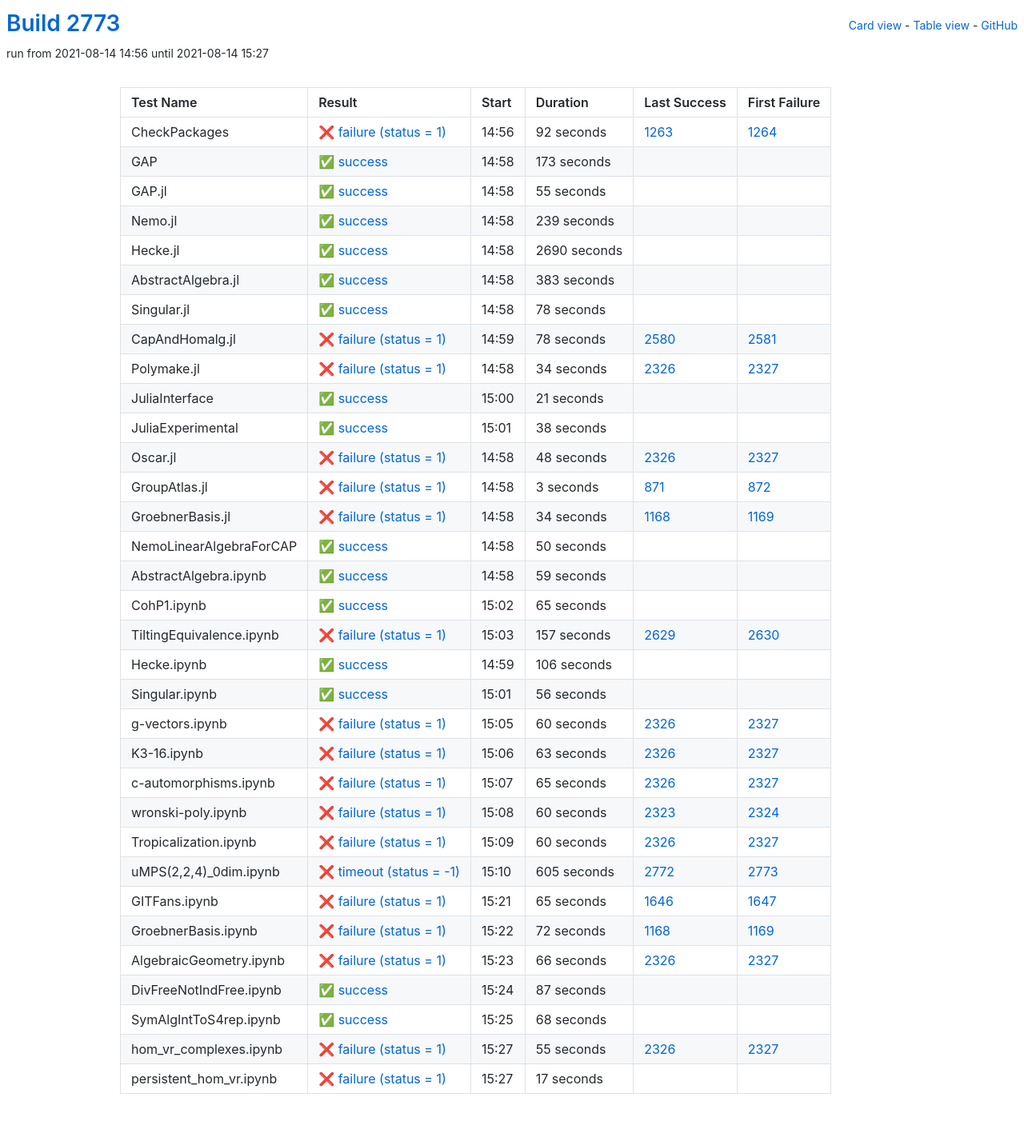
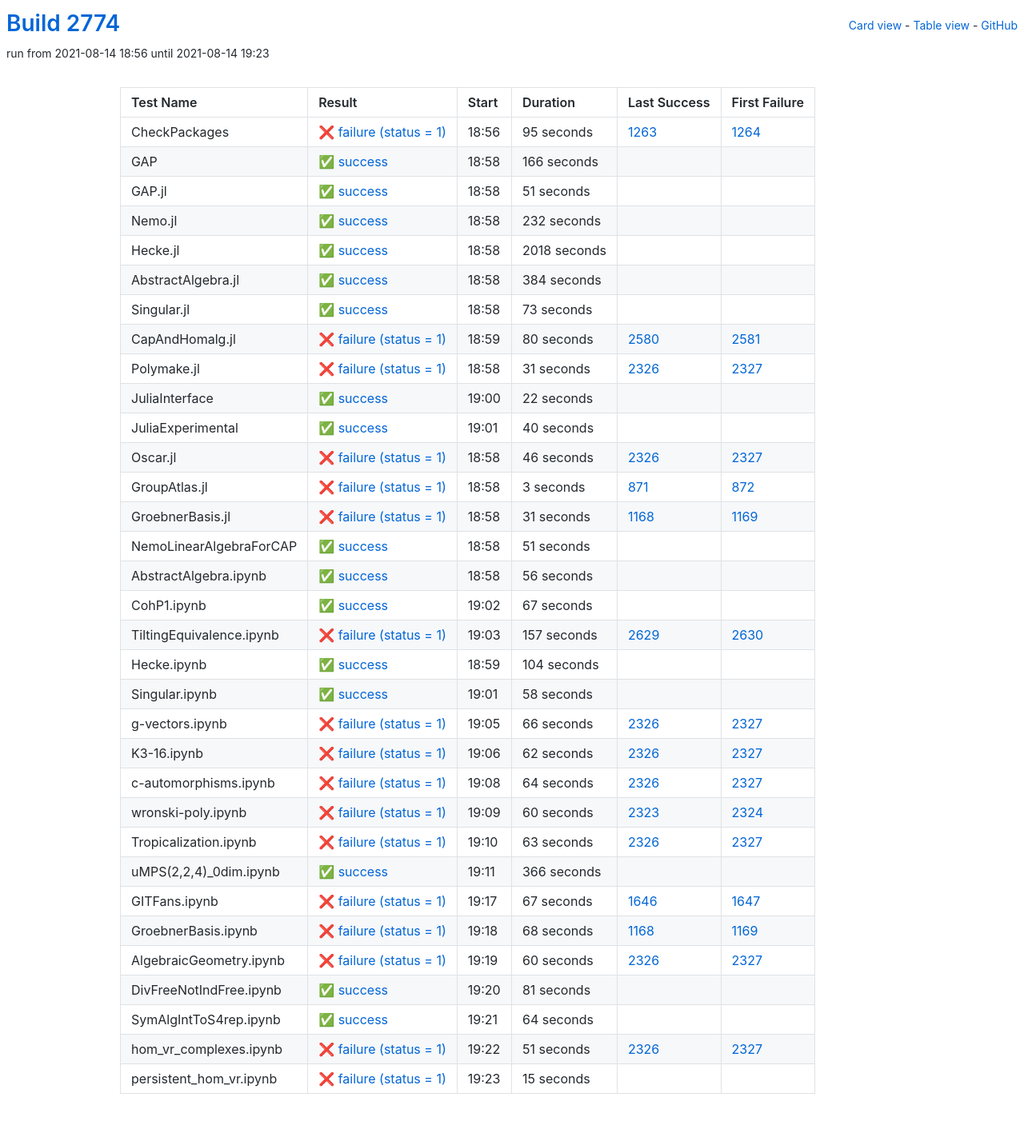
Before and after one commit to oscar-system/oscar-ci-status-stable, a Jekyll site: the page built from table.html, in a window 1280 px wide. Shown: the whole page at 80% size. Built offline with Jekyll 4.4.1, drawn with Linux system fonts in a browser that asks for light colours.

Commit message:
Build #2774

```diff
--- a/_data/ci.yml
+++ b/_data/ci.yml
@@ -1,6 +1,6 @@
 ---
-build: 2773
-build_url: https://oscarci.mathematik.uni-kl.de/job/oscar-stable/2773/
+build: 2774
+build_url: https://oscarci.mathematik.uni-kl.de/job/oscar-stable/2774/
 job: oscar-stable
 organization: oscar-system
 repo: oscar-ci-status-stable
@@ -8,152 +8,152 @@ repourl: https://github.com/oscar-system/oscar-ci-status-stable
 tests:
 - name: CheckPackages
   id: checkpackages
-  log: https://oscarci.mathematik.uni-kl.de/job/oscar-stable/2773/artifact/logs/build-2773/CheckPackages.log
-  start: 2021-08-14 14:56
+  log: https://oscarci.mathematik.uni-kl.de/job/oscar-stable/2774/artifact/logs/build-2774/CheckPackages.log
+  start: 2021-08-14 18:56
   success: false
   exitcode: 1
   status: failure
-  duration: 92
+  duration: 95
   last_success: 1263
   last_success_url: https://oscarci.mathematik.uni-kl.de/job/oscar-stable/1263/
   first_failure: 1264
   first_failure_url: https://oscarci.mathematik.uni-kl.de/job/oscar-stable/1264/
 - name: GAP
   id: gap
-  log: https://oscarci.mathematik.uni-kl.de/job/oscar-stable/2773/artifact/logs/build-2773/GAP.log
-  start: 2021-08-14 14:58
+  log: https://oscarci.mathematik.uni-kl.de/job/oscar-stable/2774/artifact/logs/build-2774/GAP.log
+  start: 2021-08-14 18:58
   success: true
   exitcode: 0
   status: success
-  duration: 173
+  duration: 166
   last_success: false
   last_success_url:
   first_failure: false
   first_failure_url:
 - name: GAP.jl
   id: gap-jl
-  log: https://oscarci.mathematik.uni-kl.de/job/oscar-stable/2773/artifact/logs/build-2773/GAP.jl.log
-  start: 2021-08-14 14:58
+  log: https://oscarci.mathematik.uni-kl.de/job/oscar-stable/2774/artifact/logs/build-2774/GAP.jl.log
+  start: 2021-08-14 18:58
   success: true
   exitcode: 0
   status: success
-  duration: 55
+  duration: 51
   last_success: false
   last_success_url:
   first_failure: false
   first_failure_url:
 - name: Nemo.jl
   id: nemo-jl
-  log: https://oscarci.mathematik.uni-kl.de/job/oscar-stable/2773/artifact/logs/build-2773/Nemo.jl.log
-  start: 2021-08-14 14:58
+  log: https://oscarci.mathematik.uni-kl.de/job/oscar-stable/2774/artifact/logs/build-2774/Nemo.jl.log
+  start: 2021-08-14 18:58
   success: true
   exitcode: 0
   status: success
-  duration: 239
+  duration: 232
   last_success: false
   last_success_url:
   first_failure: false
   first_failure_url:
 - name: Hecke.jl
   id: hecke-jl
-  log: https://oscarci.mathematik.uni-kl.de/job/oscar-stable/2773/artifact/logs/build-2773/Hecke.jl.log
-  start: 2021-08-14 14:58
+  log: https://oscarci.mathematik.uni-kl.de/job/oscar-stable/2774/artifact/logs/build-2774/Hecke.jl.log
+  start: 2021-08-14 18:58
   success: true
   exitcode: 0
   status: success
-  duration: 2690
+  duration: 2018
   last_success: false
   last_success_url:
   first_failure: false
   first_failure_url:
 - name: AbstractAlgebra.jl
   id: abstractalgebra-jl
-  log: https://oscarci.mathematik.uni-kl.de/job/oscar-stable/2773/artifact/logs/build-2773/AbstractAlgebra.jl.log
-  start: 2021-08-14 14:58
+  log: https://oscarci.mathematik.uni-kl.de/job/oscar-stable/2774/artifact/logs/build-2774/AbstractAlgebra.jl.log
+  start: 2021-08-14 18:58
   success: true
   exitcode: 0
   status: success
-  duration: 383
+  duration: 384
   last_success: false
   last_success_url:
   first_failure: false
   first_failure_url:
 - name: Singular.jl
   id: singular-jl
-  log: https://oscarci.mathematik.uni-kl.de/job/oscar-stable/2773/artifact/logs/build-2773/Singular.jl.log
-  start: 2021-08-14 14:58
+  log: https://oscarci.mathematik.uni-kl.de/job/oscar-stable/2774/artifact/logs/build-2774/Singular.jl.log
+  start: 2021-08-14 18:58
   success: true
   exitcode: 0
   status: success
-  duration: 78
+  duration: 73
   last_success: false
   last_success_url:
   first_failure: false
   first_failure_url:
 - name: CapAndHomalg.jl
   id: capandhomalg-jl
-  log: https://oscarci.mathematik.uni-kl.de/job/oscar-stable/2773/artifact/logs/build-2773/CapAndHomalg.jl.log
-  start: 2021-08-14 14:59
+  log: https://oscarci.mathematik.uni-kl.de/job/oscar-stable/2774/artifact/logs/build-2774/CapAndHomalg.jl.log
+  start: 2021-08-14 18:59
   success: false
   exitcode: 1
   status: failure
-  duration: 78
+  duration: 80
   last_success: 2580
   last_success_url: https://oscarci.mathematik.uni-kl.de/job/oscar-stable/2580/
   first_failure: 2581
   first_failure_url: https://oscarci.mathematik.uni-kl.de/job/oscar-stable/2581/
 - name: Polymake.jl
   id: polymake-jl
-  log: https://oscarci.mathematik.uni-kl.de/job/oscar-stable/2773/artifact/logs/build-2773/Polymake.jl.log
-  start: 2021-08-14 14:58
+  log: https://oscarci.mathematik.uni-kl.de/job/oscar-stable/2774/artifact/logs/build-2774/Polymake.jl.log
+  start: 2021-08-14 18:58
   success: false
   exitcode: 1
   status: failure
-  duration: 34
+  duration: 31
   last_success: 2326
   last_success_url: https://oscarci.mathematik.uni-kl.de/job/oscar-stable/2326/
   first_failure: 2327
   first_failure_url: https://oscarci.mathematik.uni-kl.de/job/oscar-stable/2327/
 - name: JuliaInterface
   id: juliainterface
-  log: https://oscarci.mathematik.uni-kl.de/job/oscar-stable/2773/artifact/logs/build-2773/JuliaInterface.log
-  start: 2021-08-14 15:00
+  log: https://oscarci.mathematik.uni-kl.de/job/oscar-stable/2774/artifact/logs/build-2774/JuliaInterface.log
+  start: 2021-08-14 19:00
   success: true
   exitcode: 0
   status: success
-  duration: 21
+  duration: 22
   last_success: false
   last_success_url:
   first_failure: false
   first_failure_url:
 - name: JuliaExperimental
   id: juliaexperimental
-  log: https://oscarci.mathematik.uni-kl.de/job/oscar-stable/2773/artifact/logs/build-2773/JuliaExperimental.log
-  start: 2021-08-14 15:01
+  log: https://oscarci.mathematik.uni-kl.de/job/oscar-stable/2774/artifact/logs/build-2774/JuliaExperimental.log
+  start: 2021-08-14 19:01
   success: true
   exitcode: 0
   status: success
-  duration: 38
+  duration: 40
   last_success: false
   last_success_url:
   first_failure: false
   first_failure_url:
 - name: Oscar.jl
   id: oscar-jl
-  log: https://oscarci.mathematik.uni-kl.de/job/oscar-stable/2773/artifact/logs/build-2773/Oscar.jl.log
-  start: 2021-08-14 14:58
+  log: https://oscarci.mathematik.uni-kl.de/job/oscar-stable/2774/artifact/logs/build-2774/Oscar.jl.log
+  start: 2021-08-14 18:58
   success: false
   exitcode: 1
   status: failure
-  duration: 48
+  duration: 46
   last_success: 2326
   last_success_url: https://oscarci.mathematik.uni-kl.de/job/oscar-stable/2326/
   first_failure: 2327
   first_failure_url: https://oscarci.mathematik.uni-kl.de/job/oscar-stable/2327/
 - name: GroupAtlas.jl
   id: groupatlas-jl
-  log: https://oscarci.mathematik.uni-kl.de/job/oscar-stable/2773/artifact/logs/build-2773/GroupAtlas.jl.log
-  start: 2021-08-14 14:58
+  log: https://oscarci.mathematik.uni-kl.de/job/oscar-stable/2774/artifact/logs/build-2774/GroupAtlas.jl.log
+  start: 2021-08-14 18:58
   success: false
   exitcode: 1
   status: failure
@@ -164,56 +164,56 @@ tests:
   first_failure_url: https://oscarci.mathematik.uni-kl.de/job/oscar-stable/872/
 - name: GroebnerBasis.jl
   id: groebnerbasis-jl
-  log: https://oscarci.mathematik.uni-kl.de/job/oscar-stable/2773/artifact/logs/build-2773/GroebnerBasis.jl.log
-  start: 2021-08-14 14:58
+  log: https://oscarci.mathematik.uni-kl.de/job/oscar-stable/2774/artifact/logs/build-2774/GroebnerBasis.jl.log
+  start: 2021-08-14 18:58
   success: false
   exitcode: 1
   status: failure
-  duration: 34
+  duration: 31
   last_success: 1168
   last_success_url: https://oscarci.mathematik.uni-kl.de/job/oscar-stable/1168/
   first_failure: 1169
   first_failure_url: https://oscarci.mathematik.uni-kl.de/job/oscar-stable/1169/
 - name: NemoLinearAlgebraForCAP
   id: nemolinearalgebraforcap
-  log: https://oscarci.mathematik.uni-kl.de/job/oscar-stable/2773/artifact/logs/build-2773/NemoLinearAlgebraForCAP.log
-  start: 2021-08-14 14:58
+  log: https://oscarci.mathematik.uni-kl.de/job/oscar-stable/2774/artifact/logs/build-2774/NemoLinearAlgebraForCAP.log
+  start: 2021-08-14 18:58
   success: true
   exitcode: 0
   status: success
-  duration: 50
+  duration: 51
   last_success: false
   last_success_url:
   first_failure: false
   first_failure_url:
 - name: AbstractAlgebra.ipynb
   id: abstractalgebra-ipynb
-  log: https://oscarci.mathematik.uni-kl.de/job/oscar-stable/2773/artifact/logs/build-2773/AbstractAlgebra.ipynb.log
-  start: 2021-08-14 14:58
+  log: https://oscarci.mathematik.uni-kl.de/job/oscar-stable/2774/artifact/logs/build-2774/AbstractAlgebra.ipynb.log
+  start: 2021-08-14 18:58
   success: true
   exitcode: 0
   status: success
-  duration: 59
+  duration: 56
   last_success: false
   last_success_url:
   first_failure: false
   first_failure_url:
 - name: CohP1.ipynb
   id: cohp1-ipynb
-  log: https://oscarci.mathematik.uni-kl.de/job/oscar-stable/2773/artifact/logs/build-2773/CohP1.ipynb.log
-  start: 2021-08-14 15:02
+  log: https://oscarci.mathematik.uni-kl.de/job/oscar-stable/2774/artifact/logs/build-2774/CohP1.ipynb.log
+  start: 2021-08-14 19:02
   success: true
   exitcode: 0
   status: success
-  duration: 65
+  duration: 67
   last_success: false
   last_success_url:
   first_failure: false
   first_failure_url:
 - name: TiltingEquivalence.ipynb
   id: tiltingequivalence-ipynb
-  log: https://oscarci.mathematik.uni-kl.de/job/oscar-stable/2773/artifact/logs/build-2773/TiltingEquivalence.ipynb.log
-  start: 2021-08-14 15:03
+  log: https://oscarci.mathematik.uni-kl.de/job/oscar-stable/2774/artifact/logs/build-2774/TiltingEquivalence.ipynb.log
+  start: 2021-08-14 19:03
   success: false
   exitcode: 1
   status: failure
@@ -224,68 +224,68 @@ tests:
   first_failure_url: https://oscarci.mathematik.uni-kl.de/job/oscar-stable/2630/
 - name: Hecke.ipynb
   id: hecke-ipynb
-  log: https://oscarci.mathematik.uni-kl.de/job/oscar-stable/2773/artifact/logs/build-2773/Hecke.ipynb.log
-  start: 2021-08-14 14:59
+  log: https://oscarci.mathematik.uni-kl.de/job/oscar-stable/2774/artifact/logs/build-2774/Hecke.ipynb.log
+  start: 2021-08-14 18:59
   success: true
   exitcode: 0
   status: success
-  duration: 106
+  duration: 104
   last_success: false
   last_success_url:
   first_failure: false
   first_failure_url:
 - name: Singular.ipynb
   id: singular-ipynb
-  log: https://oscarci.mathematik.uni-kl.de/job/oscar-stable/2773/artifact/logs/build-2773/Singular.ipynb.log
-  start: 2021-08-14 15:01
+  log: https://oscarci.mathematik.uni-kl.de/job/oscar-stable/2774/artifact/logs/build-2774/Singular.ipynb.log
+  start: 2021-08-14 19:01
   success: true
   exitcode: 0
   status: success
-  duration: 56
+  duration: 58
   last_success: false
   last_success_url:
   first_failure: false
   first_failure_url:
 - name: g-vectors.ipynb
   id: g-vectors-ipynb
-  log: https://oscarci.mathematik.uni-kl.de/job/oscar-stable/2773/artifact/logs/build-2773/g-vectors.ipynb.log
-  start: 2021-08-14 15:05
+  log: https://oscarci.mathematik.uni-kl.de/job/oscar-stable/2774/artifact/logs/build-2774/g-vectors.ipynb.log
+  start: 2021-08-14 19:05
   success: false
   exitcode: 1
   status: failure
-  duration: 60
+  duration: 66
   last_success: 2326
   last_success_url: https://oscarci.mathematik.uni-kl.de/job/oscar-stable/2326/
   first_failure: 2327
   first_failure_url: https://oscarci.mathematik.uni-kl.de/job/oscar-stable/2327/
 - name: K3-16.ipynb
   id: k3-16-ipynb
-  log: https://oscarci.mathematik.uni-kl.de/job/oscar-stable/2773/artifact/logs/build-2773/K3-16.ipynb.log
-  start: 2021-08-14 15:06
+  log: https://oscarci.mathematik.uni-kl.de/job/oscar-stable/2774/artifact/logs/build-2774/K3-16.ipynb.log
+  start: 2021-08-14 19:06
   success: false
   exitcode: 1
   status: failure
-  duration: 63
+  duration: 62
   last_success: 2326
   last_success_url: https://oscarci.mathematik.uni-kl.de/job/oscar-stable/2326/
   first_failure: 2327
   first_failure_url: https://oscarci.mathematik.uni-kl.de/job/oscar-stable/2327/
 - name: c-automorphisms.ipynb
   id: c-automorphisms-ipynb
-  log: https://oscarci.mathematik.uni-kl.de/job/oscar-stable/2773/artifact/logs/build-2773/c-automorphisms.ipynb.log
-  start: 2021-08-14 15:07
+  log: https://oscarci.mathematik.uni-kl.de/job/oscar-stable/2774/artifact/logs/build-2774/c-automorphisms.ipynb.log
+  start: 2021-08-14 19:08
   success: false
   exitcode: 1
   status: failure
-  duration: 65
+  duration: 64
   last_success: 2326
   last_success_url: https://oscarci.mathematik.uni-kl.de/job/oscar-stable/2326/
   first_failure: 2327
   first_failure_url: https://oscarci.mathematik.uni-kl.de/job/oscar-stable/2327/
 - name: wronski-poly.ipynb
   id: wronski-poly-ipynb
-  log: https://oscarci.mathematik.uni-kl.de/job/oscar-stable/2773/artifact/logs/build-2773/wronski-poly.ipynb.log
-  start: 2021-08-14 15:08
+  log: https://oscarci.mathematik.uni-kl.de/job/oscar-stable/2774/artifact/logs/build-2774/wronski-poly.ipynb.log
+  start: 2021-08-14 19:09
   success: false
   exitcode: 1
   status: failure
@@ -296,8 +296,56 @@ tests:
   first_failure_url: https://oscarci.mathematik.uni-kl.de/job/oscar-stable/2324/
 - name: Tropicalization.ipynb
   id: tropicalization-ipynb
-  log: https://oscarci.mathematik.uni-kl.de/job/oscar-stable/2773/artifact/logs/build-2773/Tropicalization.ipynb.log
-  start: 2021-08-14 15:09
+  log: https://oscarci.mathematik.uni-kl.de/job/oscar-stable/2774/artifact/logs/build-2774/Tropicalization.ipynb.log
+  start: 2021-08-14 19:10
+  success: false
+  exitcode: 1
+  status: failure
+  duration: 63
+  last_success: 2326
+  last_success_url: https://oscarci.mathematik.uni-kl.de/job/oscar-stable/2326/
+  first_failure: 2327
+  first_failure_url: https://oscarci.mathematik.uni-kl.de/job/oscar-stable/2327/
+- name: uMPS(2,2,4)_0dim.ipynb
+  id: umps-2-2-4-0dim-ipynb
+  log: https://oscarci.mathematik.uni-kl.de/job/oscar-stable/2774/artifact/logs/build-2774/uMPS-2-2-4-_0dim.ipynb.log
+  start: 2021-08-14 19:11
+  success: true
+  exitcode: 0
+  status: success
+  duration: 366
+  last_success: false
+  last_success_url:
+  first_failure: false
+  first_failure_url:
+- name: GITFans.ipynb
+  id: gitfans-ipynb
+  log: https://oscarci.mathematik.uni-kl.de/job/oscar-stable/2774/artifact/logs/build-2774/GITFans.ipynb.log
+  start: 2021-08-14 19:17
+  success: false
+  exitcode: 1
+  status: failure
+  duration: 67
+  last_success: 1646
+  last_success_url: https://oscarci.mathematik.uni-kl.de/job/oscar-stable/1646/
+  first_failure: 1647
+  first_failure_url: https://oscarci.mathematik.uni-kl.de/job/oscar-stable/1647/
+- name: GroebnerBasis.ipynb
+  id: groebnerbasis-ipynb
+  log: https://oscarci.mathematik.uni-kl.de/job/oscar-stable/2774/artifact/logs/build-2774/GroebnerBasis.ipynb.log
+  start: 2021-08-14 19:18
+  success: false
+  exitcode: 1
+  status: failure
+  duration: 68
+  last_success: 1168
+  last_success_url: https://oscarci.mathematik.uni-kl.de/job/oscar-stable/1168/
+  first_failure: 1169
+  first_failure_url: https://oscarci.mathematik.uni-kl.de/job/oscar-stable/1169/
+- name: AlgebraicGeometry.ipynb
+  id: algebraicgeometry-ipynb
+  log: https://oscarci.mathematik.uni-kl.de/job/oscar-stable/2774/artifact/logs/build-2774/AlgebraicGeometry.ipynb.log
+  start: 2021-08-14 19:19
   success: false
   exitcode: 1
   status: failure
@@ -306,98 +354,50 @@ tests:
   last_success_url: https://oscarci.mathematik.uni-kl.de/job/oscar-stable/2326/
   first_failure: 2327
   first_failure_url: https://oscarci.mathematik.uni-kl.de/job/oscar-stable/2327/
-- name: uMPS(2,2,4)_0dim.ipynb
-  id: umps-2-2-4-0dim-ipynb
-  log: https://oscarci.mathematik.uni-kl.de/job/oscar-stable/2773/artifact/logs/build-2773/uMPS-2-2-4-_0dim.ipynb.log
-  start: 2021-08-14 15:10
-  success: false
-  exitcode: -1
-  status: timeout
-  duration: 605
-  last_success: 2772
-  last_success_url: https://oscarci.mathematik.uni-kl.de/job/oscar-stable/2772/
-  first_failure: 2773
-  first_failure_url: https://oscarci.mathematik.uni-kl.de/job/oscar-stable/2773/
-- name: GITFans.ipynb
-  id: gitfans-ipynb
-  log: https://oscarci.mathematik.uni-kl.de/job/oscar-stable/2773/artifact/logs/build-2773/GITFans.ipynb.log
-  start: 2021-08-14 15:21
-  success: false
-  exitcode: 1
-  status: failure
-  duration: 65
-  last_success: 1646
-  last_success_url: https://oscarci.mathematik.uni-kl.de/job/oscar-stable/1646/
-  first_failure: 1647
-  first_failure_url: https://oscarci.mathematik.uni-kl.de/job/oscar-stable/1647/
-- name: GroebnerBasis.ipynb
-  id: groebnerbasis-ipynb
-  log: https://oscarci.mathematik.uni-kl.de/job/oscar-stable/2773/artifact/logs/build-2773/GroebnerBasis.ipynb.log
-  start: 2021-08-14 15:22
-  success: false
-  exitcode: 1
-  status: failure
-  duration: 72
-  last_success: 1168
-  last_success_url: https://oscarci.mathematik.uni-kl.de/job/oscar-stable/1168/
-  first_failure: 1169
-  first_failure_url: https://oscarci.mathematik.uni-kl.de/job/oscar-stable/1169/
-- name: AlgebraicGeometry.ipynb
-  id: algebraicgeometry-ipynb
-  log: https://oscarci.mathematik.uni-kl.de/job/oscar-stable/2773/artifact/logs/build-2773/AlgebraicGeometry.ipynb.log
-  start: 2021-08-14 15:23
-  success: false
-  exitcode: 1
-  status: failure
-  duration: 66
-  last_success: 2326
-  last_success_url: https://oscarci.mathematik.uni-kl.de/job/oscar-stable/2326/
-  first_failure: 2327
-  first_failure_url: https://oscarci.mathematik.uni-kl.de/job/oscar-stable/2327/
 - name: DivFreeNotIndFree.ipynb
   id: divfreenotindfree-ipynb
-  log: https://oscarci.mathematik.uni-kl.de/job/oscar-stable/2773/artifact/logs/build-2773/DivFreeNotIndFree.ipynb.log
-  start: 2021-08-14 15:24
+  log: https://oscarci.mathematik.uni-kl.de/job/oscar-stable/2774/artifact/logs/build-2774/DivFreeNotIndFree.ipynb.log
+  start: 2021-08-14 19:20
   success: true
   exitcode: 0
   status: success
-  duration: 87
+  duration: 81
   last_success: false
   last_success_url:
   first_failure: false
   first_failure_url:
 - name: SymAlgIntToS4rep.ipynb
   id: symalginttos4rep-ipynb
-  log: https://oscarci.mathematik.uni-kl.de/job/oscar-stable/2773/artifact/logs/build-2773/SymAlgIntToS4rep.ipynb.log
-  start: 2021-08-14 15:25
+  log: https://oscarci.mathematik.uni-kl.de/job/oscar-stable/2774/artifact/logs/build-2774/SymAlgIntToS4rep.ipynb.log
+  start: 2021-08-14 19:21
   success: true
   exitcode: 0
   status: success
-  duration: 68
+  duration: 64
   last_success: false
   last_success_url:
   first_failure: false
   first_failure_url:
 - name: hom_vr_complexes.ipynb
   id: hom-vr-complexes-ipynb
-  log: https://oscarci.mathematik.uni-kl.de/job/oscar-stable/2773/artifact/logs/build-2773/hom_vr_complexes.ipynb.log
-  start: 2021-08-14 15:27
+  log: https://oscarci.mathematik.uni-kl.de/job/oscar-stable/2774/artifact/logs/build-2774/hom_vr_complexes.ipynb.log
+  start: 2021-08-14 19:22
   success: false
   exitcode: 1
   status: failure
-  duration: 55
+  duration: 51
   last_success: 2326
   last_success_url: https://oscarci.mathematik.uni-kl.de/job/oscar-stable/2326/
   first_failure: 2327
   first_failure_url: https://oscarci.mathematik.uni-kl.de/job/oscar-stable/2327/
 - name: persistent_hom_vr.ipynb
   id: persistent-hom-vr-ipynb
-  log: https://oscarci.mathematik.uni-kl.de/job/oscar-stable/2773/artifact/logs/build-2773/persistent_hom_vr.ipynb.log
-  start: 2021-08-14 15:27
+  log: https://oscarci.mathematik.uni-kl.de/job/oscar-stable/2774/artifact/logs/build-2774/persistent_hom_vr.ipynb.log
+  start: 2021-08-14 19:23
   success: false
   exitcode: 1
   status: failure
-  duration: 17
+  duration: 15
   last_success: false
   last_success_url:
   first_failure: false
```
Also changed, not shown: README.md.
